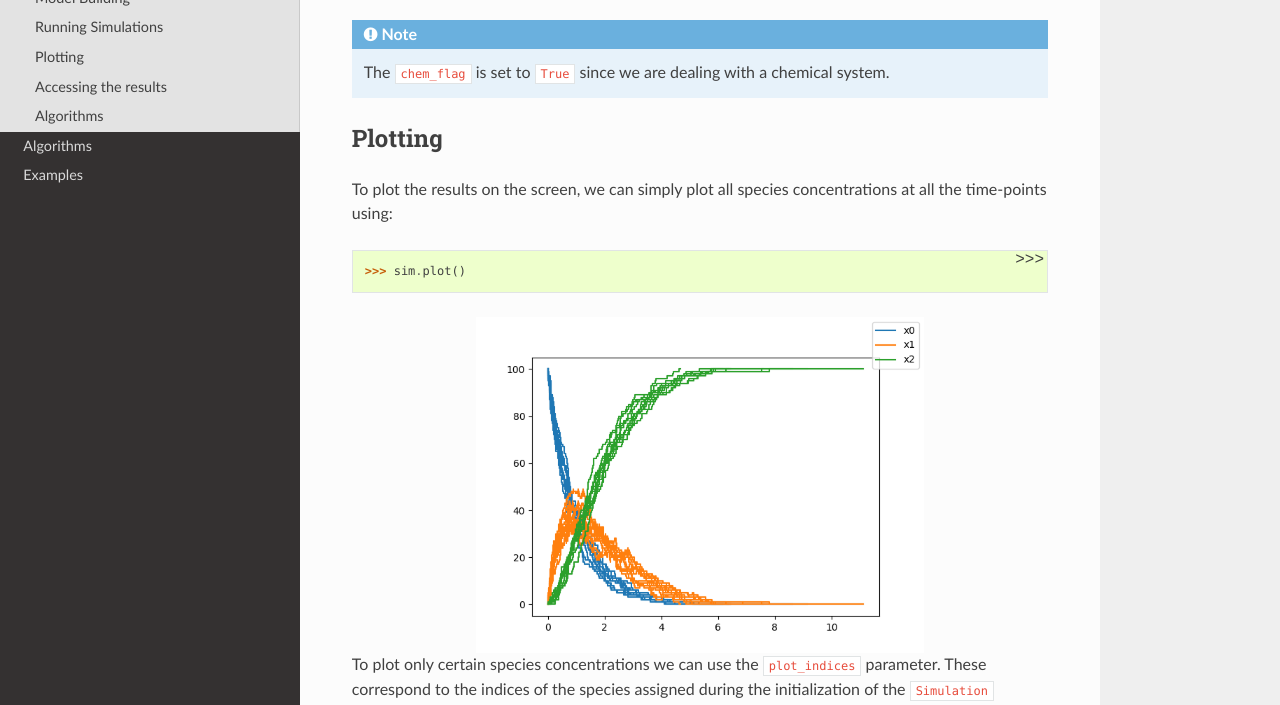
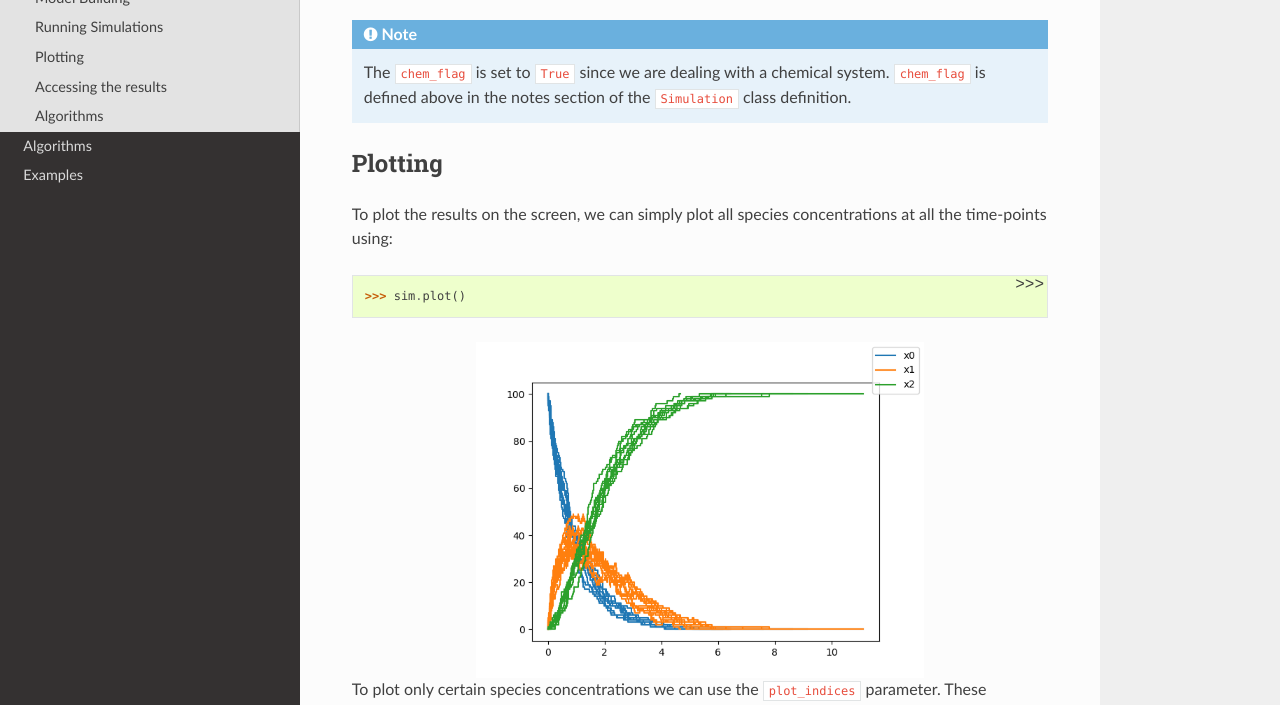
Before and after one commit to quantumbrake/cayenne, a Sphinx documentation site: the page built from docs/tutorial.rst, in a window 1280 px wide and 900 px high, scrolled down 1219 px, cut to the strip 195-900 px from the top of the window. Built offline with Sphinx 7.4.7 and the Read the Docs theme 2.0.0, drawn with Linux system fonts in a browser that asks for light colours; pages that are not in the unit, such as notebooks, are missing from menus.

Commit message:
Add: Point to definition of `chem_flag`. Fixes #119

```diff
--- a/docs/tutorial.rst
+++ b/docs/tutorial.rst
@@ -50,7 +50,7 @@
 .. automethod:: pyssa.simulation.Simulation.simulate
 
 .. note::
-    The ``chem_flag`` is set to ``True`` since we are dealing with a chemical system.
+    The ``chem_flag`` is set to ``True`` since we are dealing with a chemical system. ``chem_flag`` is defined above in the notes section of the ``Simulation`` class definition.
 
 Plotting
 --------
```
